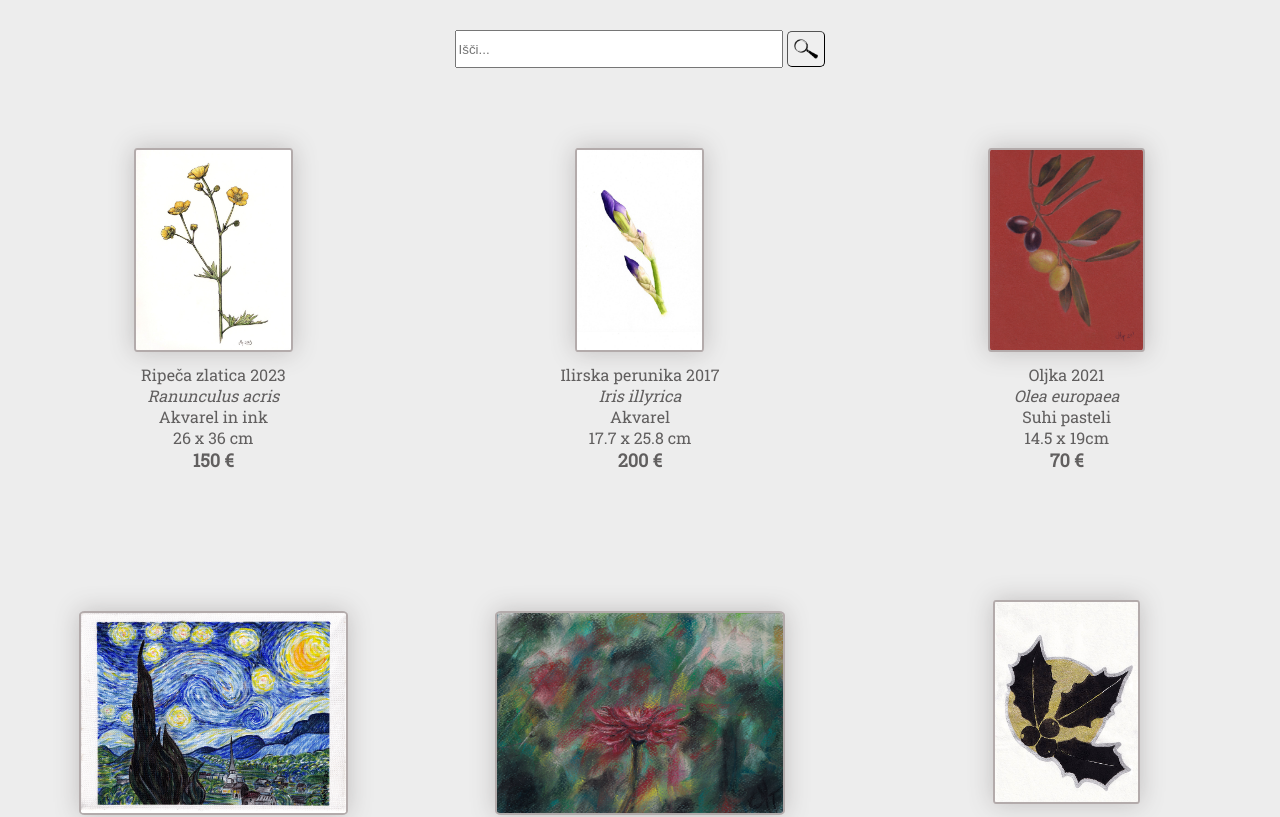
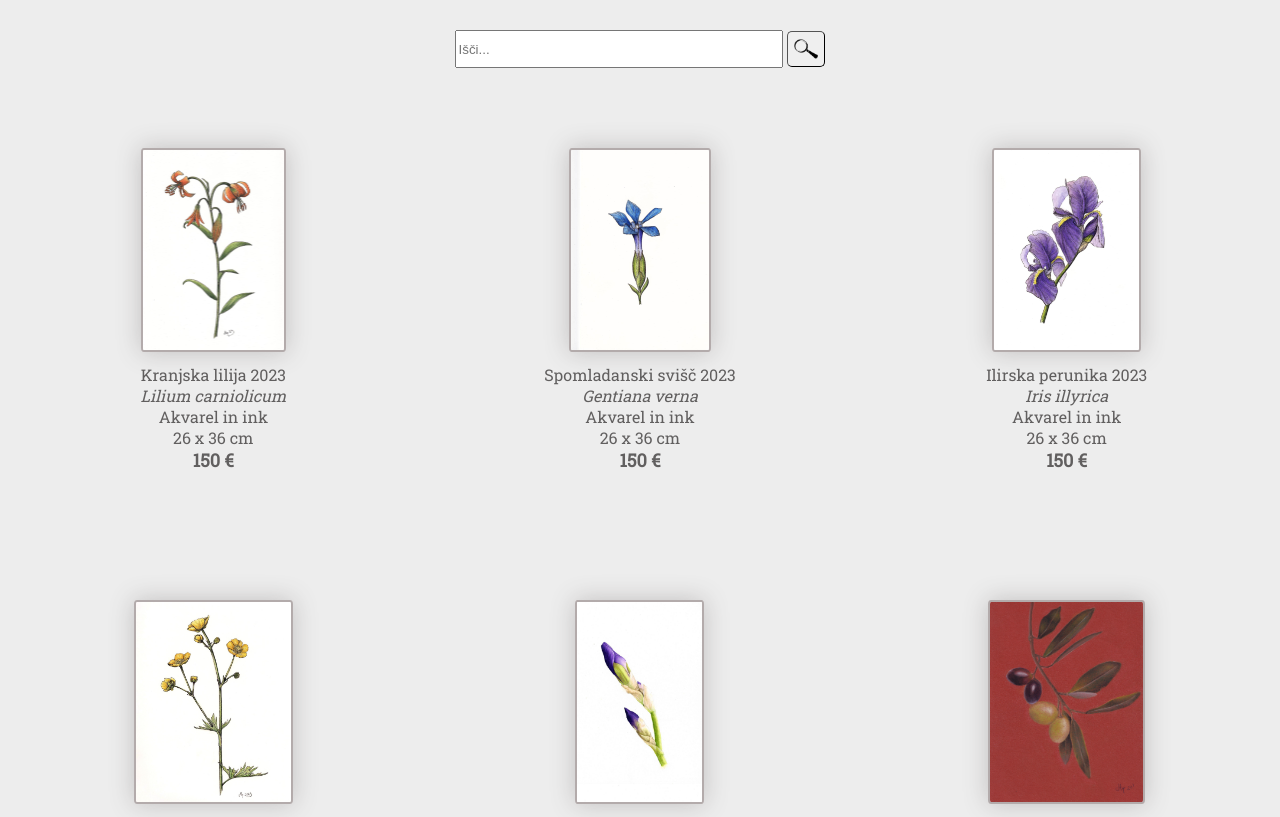
Before and after one commit to jureperos/Manja_Art_React, a React (Create React App) app: page /naprodaj in a window 1280 px wide. Shown: the part 626-1443 px from the top of the page. Built offline with nearby package versions, Linux system fonts and the light colour scheme; a web font is replaced by a local one.

Commit message:
Added images

```diff
--- a/src/components/portfolio/NaprodajArr.js
+++ b/src/components/portfolio/NaprodajArr.js
@@ -1,4 +1,31 @@
 const NaprodajArr = [
+    {
+        src: require('./assets/naprodaj/lilija.jpeg'),
+        title: 'Kranjska lilija 2023',
+        sciName: 'Lilium carniolicum',
+        description: 'Kranjska lilija. Medij akvarel in ink',
+        medium: 'Akvarel in ink',
+        dimensions: '26 x 36 cm',
+        price: '150 €'
+    },
+    {
+        src: require('./assets/naprodaj/gentiana.jpeg'),
+        title: 'Spomladanski svišč 2023',
+        sciName: 'Gentiana verna',
+        description: 'Spomladanski svišč. Medij akvarel in ink',
+        medium: 'Akvarel in ink',
+        dimensions: '26 x 36 cm',
+        price: '150 €'
+    },
+    {
+        src: require('./assets/naprodaj/iris.jpeg'),
+        title: 'Ilirska perunika 2023',
+        sciName: 'Iris illyrica',
+        description: 'Ilirska perunika. Medij akvarel in ink',
+        medium: 'Akvarel in ink',
+        dimensions: '26 x 36 cm',
+        price: '150 €'
+    },
     {
         src: require('./assets/rastline/Ranunculus_acris.jpeg'),
         title: 'Ripeča zlatica 2023',
--- a/src/components/portfolio/RaslineArr.js
+++ b/src/components/portfolio/RaslineArr.js
@@ -1,9 +1,21 @@
 const RastlineArr = [
     {
-        src: require('./assets/rastline/Gentiana_verna.jpeg'),
+        src: require('./assets/rastline/kranjska_lilija_odzadje.jpg'),
+        title: 'Kranjska lilija',
+        sciName: 'Lilium carniolicum',
+        description: 'Kranjska lilija. Medij akvarel in ink, digitalno odzadje',
+    },
+    {
+        src: require('./assets/rastline/ilirska_perunika_odzadje.jpg'),
+        title: 'Ilirska perunika',
+        sciName: 'Iris illyrica',
+        description: 'Ilirska perunika. Medij akvarel in ink, digitalno odzadje',
+    },
+    {
+        src: require('./assets/rastline/Gentiana_verna.jpg'),
         title: 'Spomladanski svišč',
         sciName: 'Gentiana verna',
-        description: 'Navadna ciklama. Medij akvarel in ink, digitalno odzadje',
+        description: 'Spomladanski svišč. Medij akvarel in ink, digitalno odzadje',
     },
     {
         src: require('./assets/rastline/navadna_ciklama.jpeg'),
```
